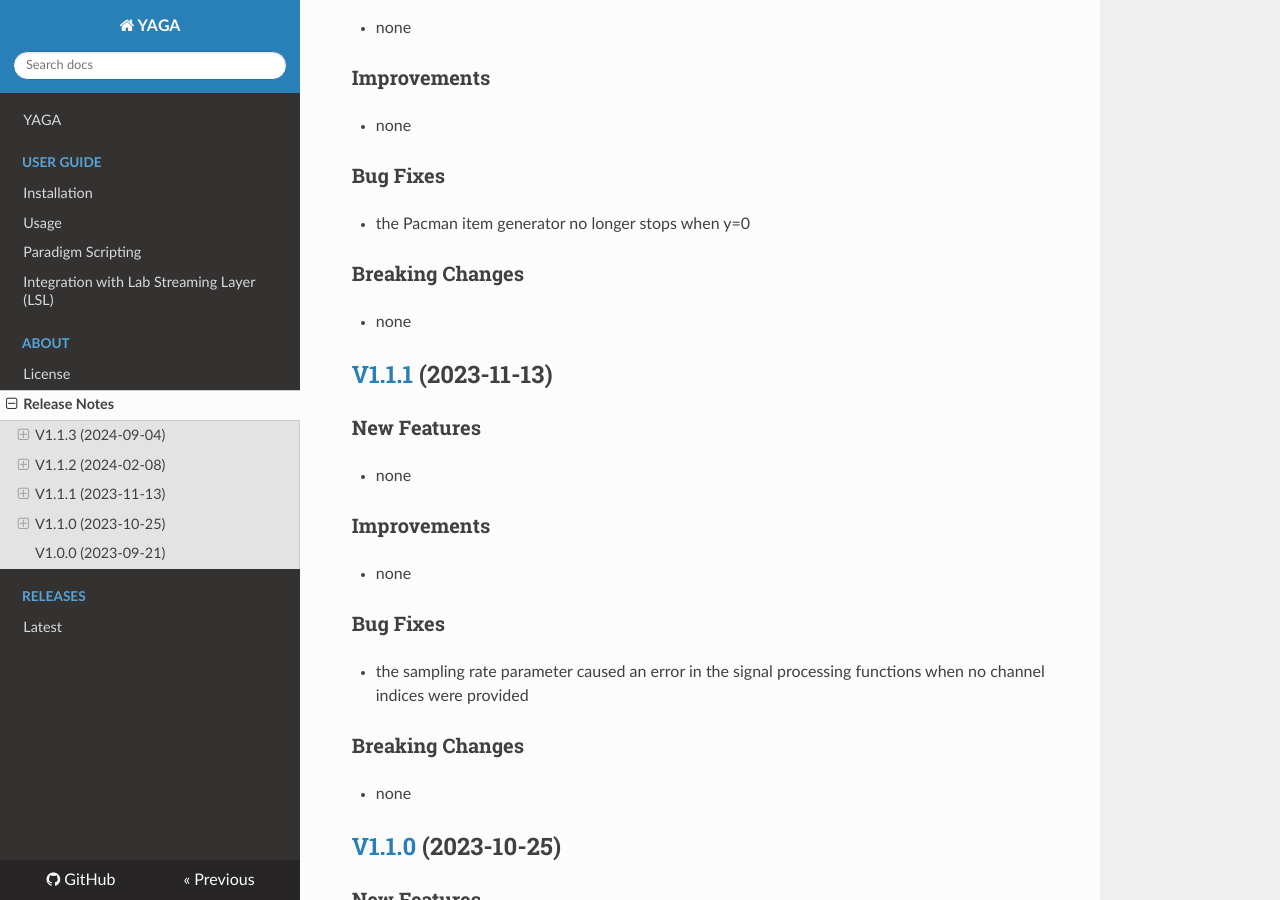
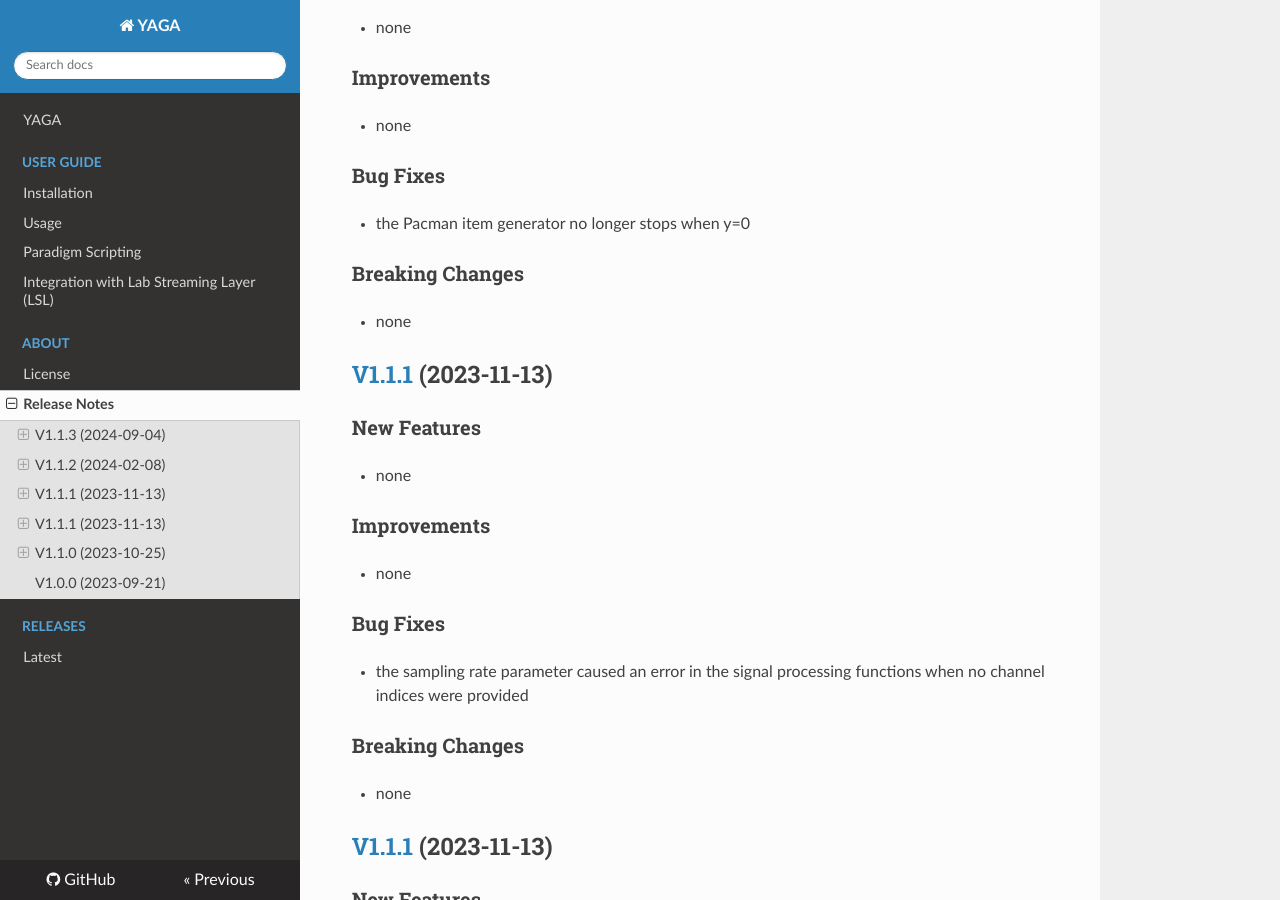
Before and after one commit to neurofreiburg/yaga, an MkDocs documentation site: the page built from docs/release_notes.md, in a window 1280 px wide and 900 px high, scrolled down 722 px. Built offline with MkDocs 1.6.1, drawn with Linux system fonts in a browser that asks for light colours; nearby versions of some CDN libraries.

Commit message:
Update RELEASE_NOTES.md
(cherry picked from commit 7c3f4d0a5756b95019cb60ec00cb83a99845561a)

```diff
--- a/RELEASE_NOTES.md
+++ b/RELEASE_NOTES.md
@@ -54,6 +54,24 @@
 
 * none
 
+## [V1.1.1](https://github.com/neurofreiburg/yaga/releases/tag/v1.1.1) (2023-11-13)
+
+### New Features
+
+* none
+
+### Improvements
+
+* none
+
+### Bug Fixes
+
+* the sampling rate parameter caused an error in the signal processing functions when no channel indices were provided
+
+### Breaking Changes
+
+* none
+
 ## [V1.1.0](https://github.com/neurofreiburg/yaga/releases/tag/v1.1.0) (2023-10-25)
 
 ### New Features
```
